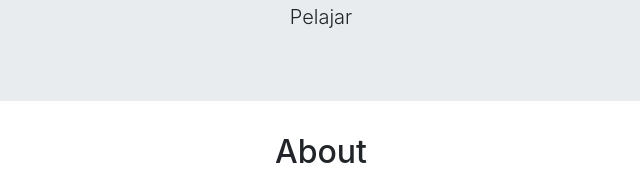
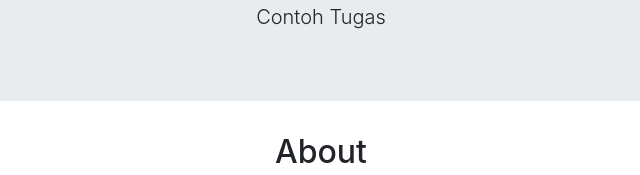
Before and after one commit to RaymondSet29/RayLemon29.github.io, a plain HTML site: page index.html in a window 1280 px wide. Shown: the part 462-637 px from the top of the page, 319-959 px from the left. Drawn offline with nearby package versions, Linux system fonts and the light colour scheme; files that its build step writes are made by us from their sources.

Commit message:
mengubah tulisan pada testimonial

```diff
--- a/index.html
+++ b/index.html
@@ -43,7 +43,7 @@
         <div class="text-center">
           <img src="img/profile1.png" class="rounded-circle img-thumbnail">
           <h1 class="display-4">Raymond</h1>
-          <h3 class="lead">Pelajar</h3>
+          <h3 class="lead">Contoh Tugas</h3>
         </div>
       </div>
     </div>
```
